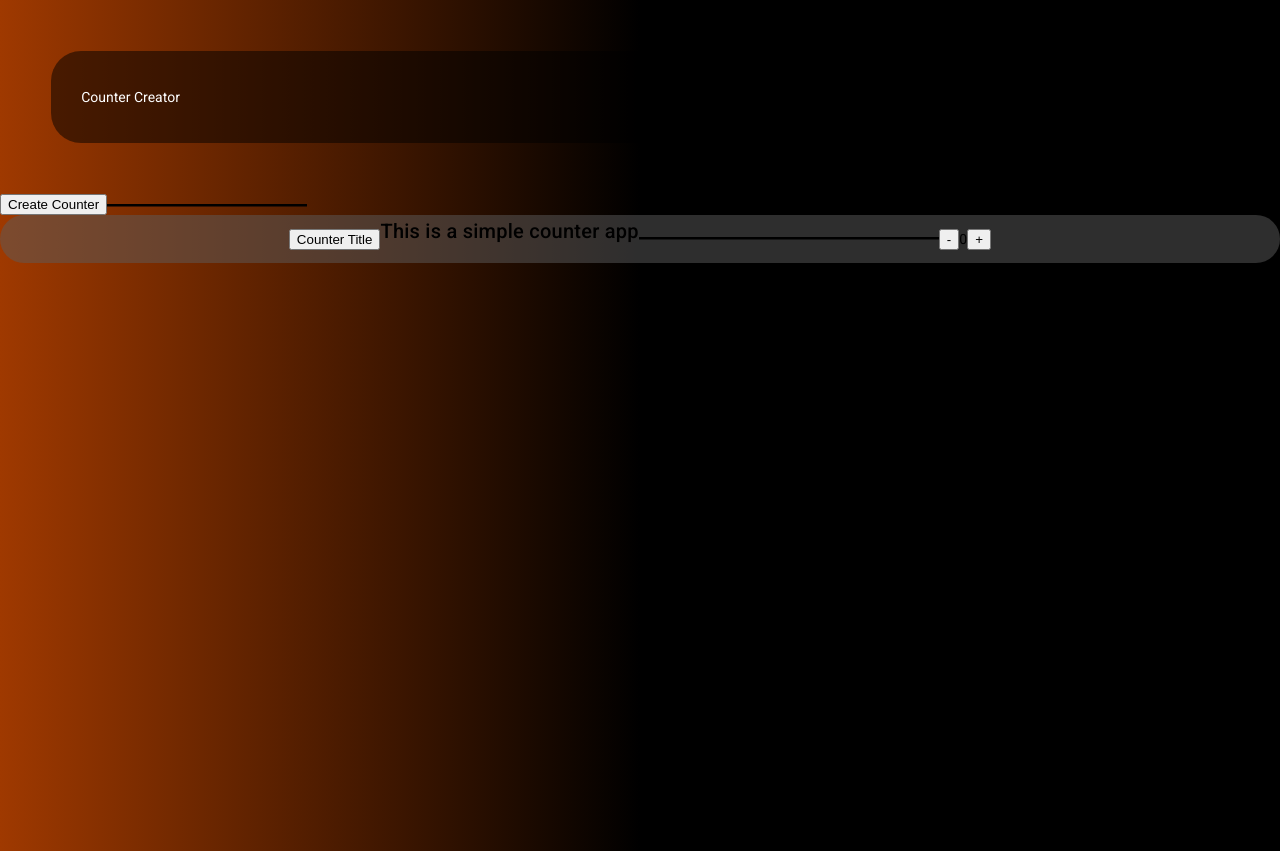
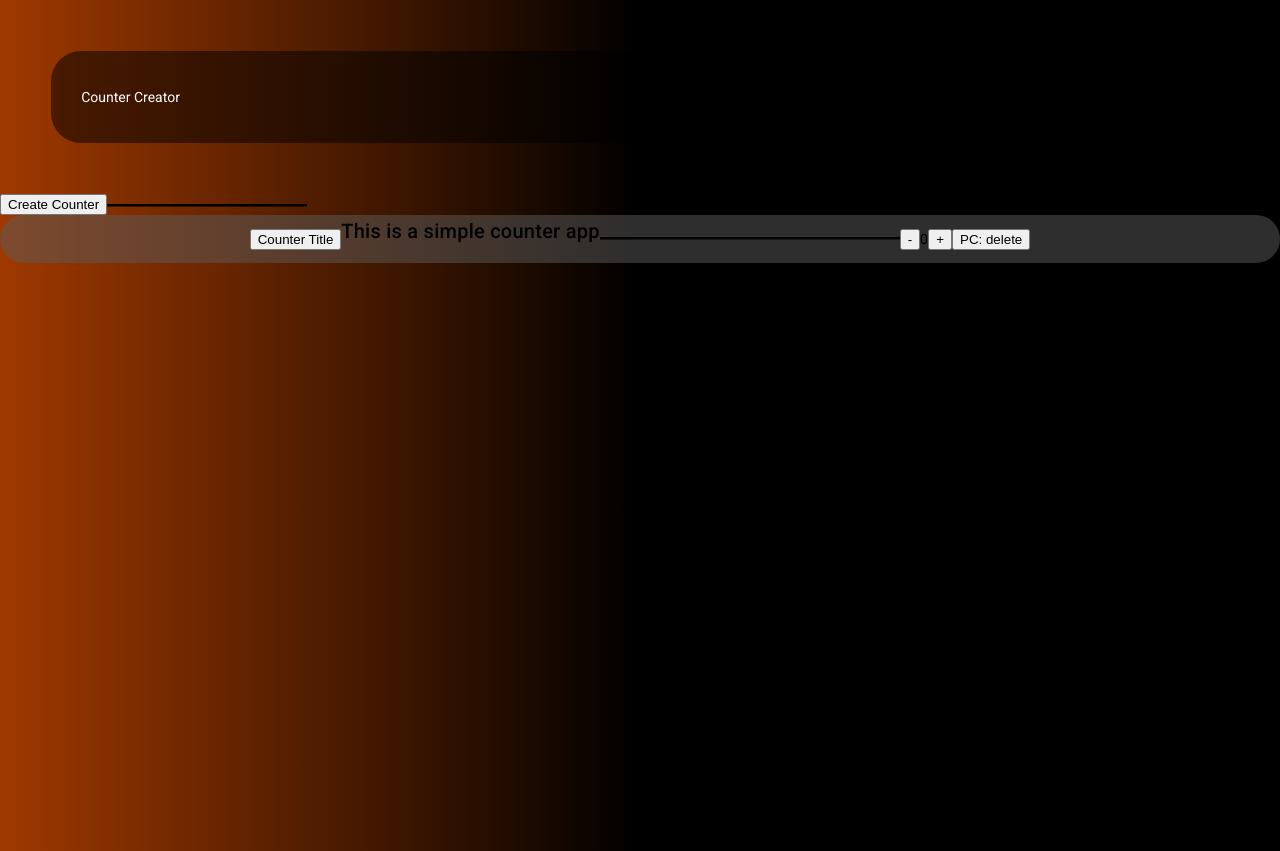
Before and after one commit to shaboon/counter-app, an Angular app: page / in a window 1280 px wide. Built offline with nearby package versions, Linux system fonts and the light colour scheme.

Commit message:
Delete Feature Fixed
Delete feature fixed as well as a bug with the counter creator

Now it makes the counters in the right location as well as deleting the associated counter

```diff
--- a/src/app/app.component.html
+++ b/src/app/app.component.html
@@ -1,11 +1,13 @@
 <main class="main">
   <div class="io-section">
   <h1 class="title">Counter Creator</h1>
+  <div class="user-io-creator">
   <app-create-counter></app-create-counter>
   <svg height="5" width="300" xmlns="http://www.w3.org/2000/svg">
     <line x1="0" y1="0" x2="200" y2="0" style="stroke:black;stroke-width:5" />
   </svg>
-  <div class="counter-container">
+</div>
+  <div class="counter-parent">
     <app-new-counter></app-new-counter>
   </div>
 </div>
--- a/src/app/create-counter/create-counter.component.ts
+++ b/src/app/create-counter/create-counter.component.ts
@@ -9,9 +9,21 @@ import { NewCounterComponent } from '../new-counter/new-counter.component';
   styleUrl: './create-counter.component.css'
 })
 export class CreateCounterComponent {
+  parentDiv: any;
   constructor(private ViewContainerRef: ViewContainerRef) {}
 
+
   public addCounter (): void {
-    const component = this.ViewContainerRef.createComponent(NewCounterComponent);
+
+    const parentDiv = document.querySelector('.counter-parent');
+
+    if (parentDiv) {
+      const componentRef = this.ViewContainerRef.createComponent(NewCounterComponent);
+      parentDiv.appendChild(componentRef.location.nativeElement);
+    }
+    // const componentRef = this.ViewContainerRef.createComponent(NewCounterComponent);
+    // this.ViewContainerRef.insert(componentRef.hostView);
+
+    // Optional: Append the component to a specific element in the DOM
   }
-  }
+}
--- a/src/app/new-counter/new-counter.component.html
+++ b/src/app/new-counter/new-counter.component.html
@@ -10,4 +10,5 @@
         <button (click)="decrement()">-</button>
         <span>{{ counter }}</span>
         <button (click)="increment()">+</button>
+        <button class="delete" (click)="deleteDiv()">PC: delete</button>
     </div>
--- a/src/app/new-counter/new-counter.component.ts
+++ b/src/app/new-counter/new-counter.component.ts
@@ -1,4 +1,4 @@
-import { Component } from '@angular/core';
+import { Component, ElementRef } from '@angular/core';
 
 @Component({
   selector: 'app-new-counter',
@@ -11,6 +11,12 @@ export class NewCounterComponent {
   counter: number = 0;
   customText: string = 'Counter Title';
   counterDesc: string = 'This is a simple counter app';
+
+  constructor(private elementRef: ElementRef) {}
+
+  deleteDiv() {
+    this.elementRef.nativeElement.remove();
+  }
 
   addTitle() {
     const customText = prompt('Enter a new title for the counter');
```
Lines whose indentation alone changed are shown as unchanged.
